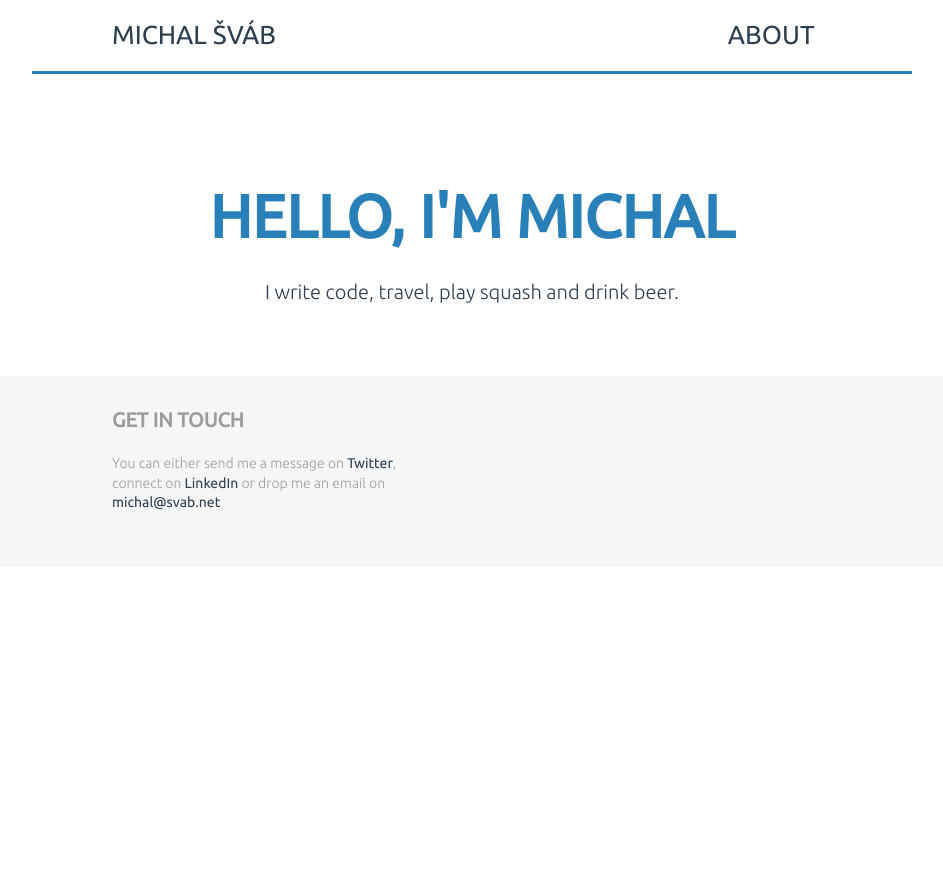
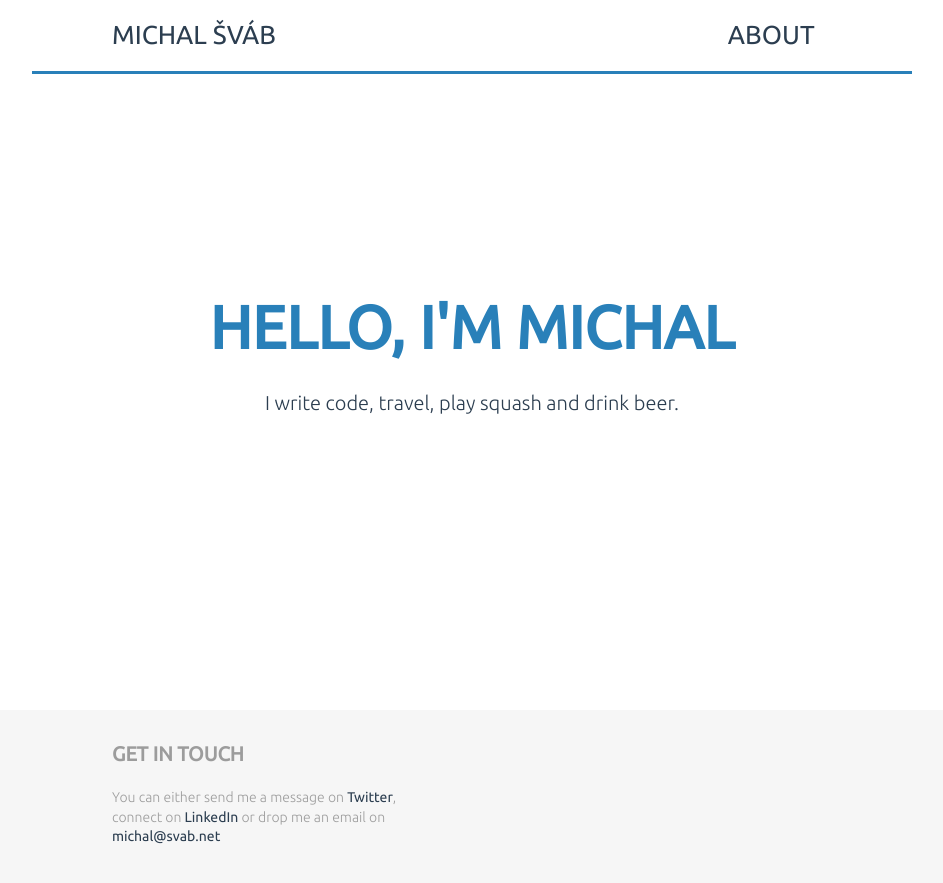
Before and after one commit to msvab/msvab.github.io, a Jekyll site: the page built from index.html, in a window 1280 px wide. Shown: the top 883 px of the page, without its empty margins (168-1111 px from the left). Built offline with Jekyll 4.4.1, drawn with Linux system fonts in a browser that asks for light colours; Markdown is read by kramdown in place of the engine named in the settings.

Commit message:
Fixed styling, I've just fell in love with flexbox!

```diff
--- a/assets/css/main.css
+++ b/assets/css/main.css
@@ -852,9 +852,10 @@ textarea {
 /* line 1, /Users/msvab/dev/msvab.github.io/assets/css/_site.scss */
 html {
   font-size: 62.5%;
+  height: 100%;
 }
 
-/* line 5, /Users/msvab/dev/msvab.github.io/assets/css/_site.scss */
+/* line 6, /Users/msvab/dev/msvab.github.io/assets/css/_site.scss */
 body {
   background: white;
   font-family: "Ubuntu", sans-serif;
@@ -862,15 +863,59 @@ body {
   font-style: normal;
   font-size: 1.4rem;
   color: #2c3e50;
+  display: -webkit-box;
+  display: -moz-box;
+  display: -ms-flexbox;
+  display: -webkit-flex;
+  display: flex;
+  -webkit-box-align: center;
+  -moz-box-align: center;
+  -ms-flex-align: center;
+  -webkit-align-items: center;
+  align-items: center;
+  -webkit-box-pack: center;
+  -moz-box-pack: center;
+  -ms-flex-pack: center;
+  -webkit-justify-content: center;
+  justify-content: center;
+  margin: 0;
+  height: 100%;
+  width: 100%;
+  flex-flow: row wrap;
 }
 
-/* line 14, /Users/msvab/dev/msvab.github.io/assets/css/_site.scss */
+/* line 39, /Users/msvab/dev/msvab.github.io/assets/css/_site.scss */
+header, section, footer {
+  -webkit-flex: 1 100%;
+  -moz-flex: 1 100%;
+  flex: 1 100%;
+}
+
+/* line 45, /Users/msvab/dev/msvab.github.io/assets/css/_site.scss */
+header {
+  flex-item-align: start;
+  align-self: flex-start;
+}
+
+/* line 50, /Users/msvab/dev/msvab.github.io/assets/css/_site.scss */
+section {
+  flex-item-align: stretch;
+  align-self: stretch;
+}
+
+/* line 55, /Users/msvab/dev/msvab.github.io/assets/css/_site.scss */
+footer {
+  flex-item-align: end;
+  align-self: flex-end;
+}
+
+/* line 60, /Users/msvab/dev/msvab.github.io/assets/css/_site.scss */
 a, :link, :visited {
   color: #2c3e50;
   text-decoration: none;
 }
 
-/* line 19, /Users/msvab/dev/msvab.github.io/assets/css/_site.scss */
+/* line 65, /Users/msvab/dev/msvab.github.io/assets/css/_site.scss */
 h1 {
   font-weight: 400;
   font-size: 2.6rem;
@@ -878,110 +923,111 @@ h1 {
   float: left;
 }
 
-/* line 26, /Users/msvab/dev/msvab.github.io/assets/css/_site.scss */
+/* line 72, /Users/msvab/dev/msvab.github.io/assets/css/_site.scss */
 header {
   font-weight: 400;
   font-size: 2.6rem;
   text-transform: uppercase;
 }
-/* line 31, /Users/msvab/dev/msvab.github.io/assets/css/_site.scss */
+/* line 77, /Users/msvab/dev/msvab.github.io/assets/css/_site.scss */
 header .header-line {
   border-bottom: 3px solid #2980b9;
 }
-/* line 35, /Users/msvab/dev/msvab.github.io/assets/css/_site.scss */
+/* line 81, /Users/msvab/dev/msvab.github.io/assets/css/_site.scss */
 header nav {
   float: right;
 }
-/* line 38, /Users/msvab/dev/msvab.github.io/assets/css/_site.scss */
+/* line 84, /Users/msvab/dev/msvab.github.io/assets/css/_site.scss */
 header nav li {
   padding: 0.67em;
 }
-/* line 41, /Users/msvab/dev/msvab.github.io/assets/css/_site.scss */
+/* line 87, /Users/msvab/dev/msvab.github.io/assets/css/_site.scss */
 header nav li:hover {
   background-color: #f6f6f6;
 }
-/* line 45, /Users/msvab/dev/msvab.github.io/assets/css/_site.scss */
+/* line 91, /Users/msvab/dev/msvab.github.io/assets/css/_site.scss */
 header nav li.active {
   background-color: #2980b9;
 }
-/* line 48, /Users/msvab/dev/msvab.github.io/assets/css/_site.scss */
+/* line 94, /Users/msvab/dev/msvab.github.io/assets/css/_site.scss */
 header nav li.active a {
   color: white;
 }
-/* line 54, /Users/msvab/dev/msvab.github.io/assets/css/_site.scss */
+/* line 100, /Users/msvab/dev/msvab.github.io/assets/css/_site.scss */
 header nav ul {
   margin: 0;
 }
 
-/* line 60, /Users/msvab/dev/msvab.github.io/assets/css/_site.scss */
+/* line 106, /Users/msvab/dev/msvab.github.io/assets/css/_site.scss */
 footer {
   background-color: #f6f6f6;
   color: #9c9c9c;
   padding: 1rem 0 4rem 0;
+  height: 140px;
 }
-/* line 65, /Users/msvab/dev/msvab.github.io/assets/css/_site.scss */
+/* line 112, /Users/msvab/dev/msvab.github.io/assets/css/_site.scss */
 footer h3 {
   text-transform: uppercase;
   font-size: 2rem;
 }
-/* line 70, /Users/msvab/dev/msvab.github.io/assets/css/_site.scss */
+/* line 117, /Users/msvab/dev/msvab.github.io/assets/css/_site.scss */
 footer a {
   font-weight: 400;
 }
-/* line 74, /Users/msvab/dev/msvab.github.io/assets/css/_site.scss */
+/* line 121, /Users/msvab/dev/msvab.github.io/assets/css/_site.scss */
 footer .contact {
   float: left;
   width: 40%;
 }
 
-/* line 80, /Users/msvab/dev/msvab.github.io/assets/css/_site.scss */
+/* line 127, /Users/msvab/dev/msvab.github.io/assets/css/_site.scss */
 .wrapper {
   margin: 0 auto;
   max-width: 880px;
 }
-/* line 84, /Users/msvab/dev/msvab.github.io/assets/css/_site.scss */
+/* line 131, /Users/msvab/dev/msvab.github.io/assets/css/_site.scss */
 .wrapper .inner {
   padding: 0 8rem;
 }
 
-/* line 89, /Users/msvab/dev/msvab.github.io/assets/css/_site.scss */
+/* line 136, /Users/msvab/dev/msvab.github.io/assets/css/_site.scss */
 .text-center {
   text-align: center;
 }
 
-/* line 93, /Users/msvab/dev/msvab.github.io/assets/css/_site.scss */
+/* line 140, /Users/msvab/dev/msvab.github.io/assets/css/_site.scss */
 section {
   padding: 5rem 0;
 }
-/* line 96, /Users/msvab/dev/msvab.github.io/assets/css/_site.scss */
+/* line 143, /Users/msvab/dev/msvab.github.io/assets/css/_site.scss */
 section h2 {
   color: #2980b9;
   text-transform: uppercase;
   font-size: 4rem;
   margin-bottom: 0;
 }
-/* line 103, /Users/msvab/dev/msvab.github.io/assets/css/_site.scss */
+/* line 150, /Users/msvab/dev/msvab.github.io/assets/css/_site.scss */
 section p {
   font-size: 2rem;
 }
-/* line 107, /Users/msvab/dev/msvab.github.io/assets/css/_site.scss */
+/* line 154, /Users/msvab/dev/msvab.github.io/assets/css/_site.scss */
 section a, section :link, section :visited {
   color: #2980b9;
 }
-/* line 111, /Users/msvab/dev/msvab.github.io/assets/css/_site.scss */
+/* line 158, /Users/msvab/dev/msvab.github.io/assets/css/_site.scss */
 section .feature {
   height: 80%;
   margin: auto;
 }
-/* line 115, /Users/msvab/dev/msvab.github.io/assets/css/_site.scss */
+/* line 162, /Users/msvab/dev/msvab.github.io/assets/css/_site.scss */
 section .feature h2 {
   font-size: 6rem;
 }
-/* line 120, /Users/msvab/dev/msvab.github.io/assets/css/_site.scss */
+/* line 167, /Users/msvab/dev/msvab.github.io/assets/css/_site.scss */
 section .contact-links {
   margin-top: 5rem;
 }
-/* line 123, /Users/msvab/dev/msvab.github.io/assets/css/_site.scss */
+/* line 170, /Users/msvab/dev/msvab.github.io/assets/css/_site.scss */
 section .contact-links a {
   display: inline-block;
   width: 32.5%;
@@ -994,15 +1040,15 @@ section .contact-links a {
   -webkit-font-smoothing: antialiased;
   -moz-osx-font-smoothing: grayscale;
 }
-/* line 135, /Users/msvab/dev/msvab.github.io/assets/css/_site.scss */
+/* line 182, /Users/msvab/dev/msvab.github.io/assets/css/_site.scss */
 section .contact-links a.email:before {
   content: "\f0e0";
 }
-/* line 139, /Users/msvab/dev/msvab.github.io/assets/css/_site.scss */
+/* line 186, /Users/msvab/dev/msvab.github.io/assets/css/_site.scss */
 section .contact-links a.linkedin:before {
   content: "\f0e1";
 }
-/* line 143, /Users/msvab/dev/msvab.github.io/assets/css/_site.scss */
+/* line 190, /Users/msvab/dev/msvab.github.io/assets/css/_site.scss */
 section .contact-links a.twitter:before {
   content: "\f099";
 }
```
Also changed, not shown: assets/css/_site.scss (+47 -0 lines).
